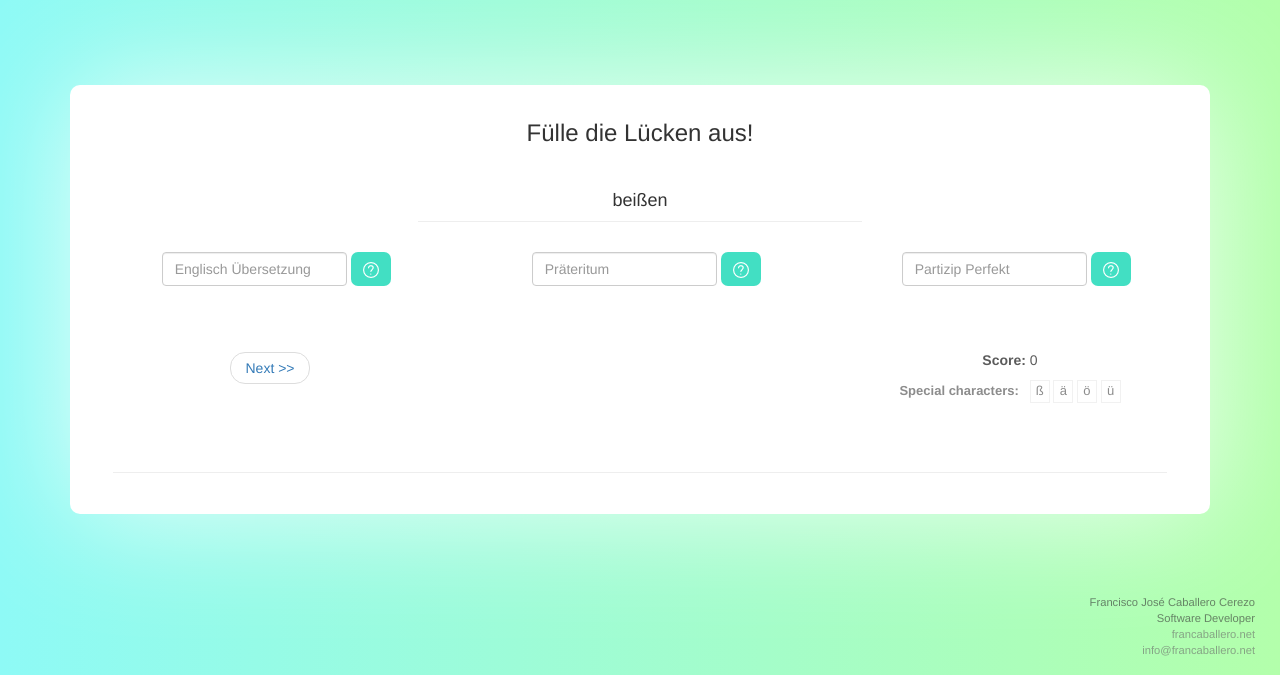
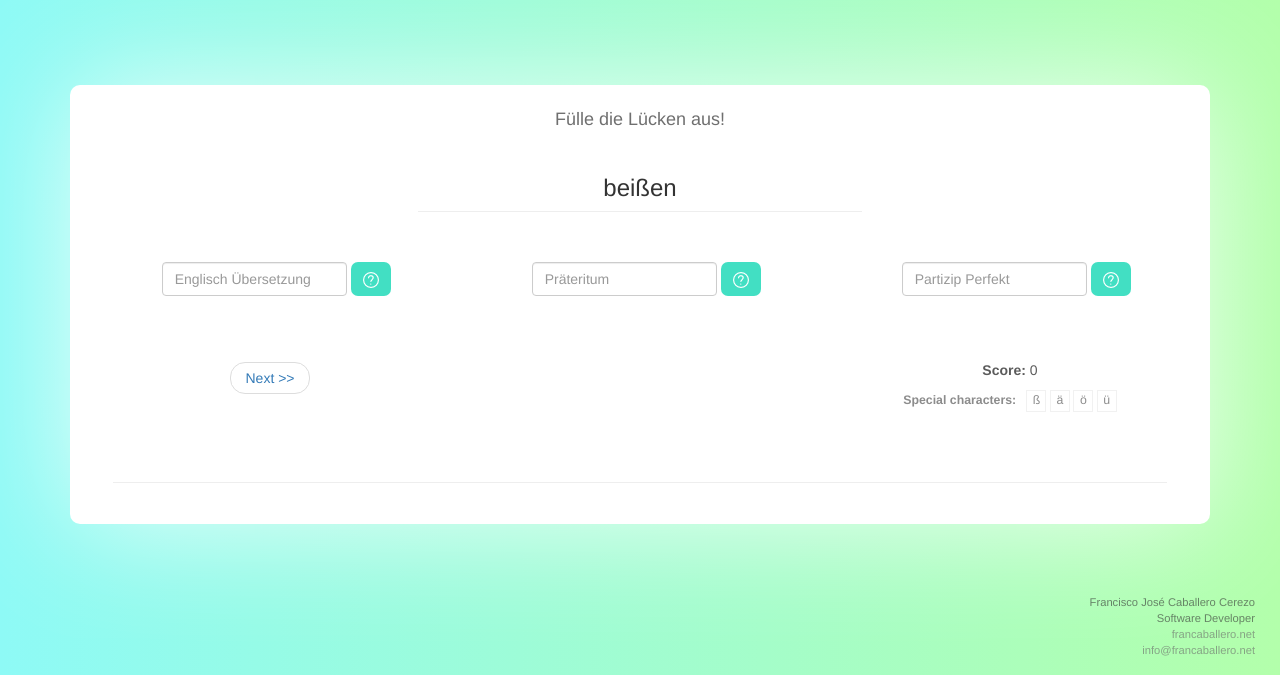
Before and after one commit to francaballero/GermanVerbs, a plain HTML site: page index.html in a window 1280 px wide. Both pictures are taken after a click on the button "Start". Shown: the part 125-800 px from the top of the page. Drawn offline with nearby package versions, Linux system fonts and the light colour scheme.

Commit message:
Accessibility from keyboard improved

```diff
--- a/css/main.css
+++ b/css/main.css
@@ -58,11 +58,12 @@ a:active {
     visibility='hidden';
 }
 
-.btn-white {
-    color: black;
-    float: none;
-    background: red;
-    padding-top: -50px;
+.btn-margin-top {
+    margin-top: 18px;
+}
+
+.btn-solution {
+    margin-left: -26px;
 }
 
 .container {
@@ -176,7 +177,7 @@ header h1 {
 
 .hr-title {
     margin-top: 0;
-    margin-bottom: 0px;
+    margin-bottom: 20px;
     width: 40%;
 }
 
@@ -201,13 +202,18 @@ header h1 {
     clear: both;
 }
 
+.navigation-side ul {
+    min-height: 35px;
+}
+
 .score {
     opacity: .8;
+    padding-bottom: 20px;
 }
 
 .special-characters {
     padding-top: 10px;
-    font-size: .93em;
+    font-size: .88em;
     opacity: .7;
 }
 
@@ -222,8 +228,9 @@ header h1 {
     text-align: center;
 }
 
-.verb h3 {
-    margin-bottom: 25px;
+.verb h4 {
+    margin-bottom: 15px;
+    opacity: .7;
 }
 
 .verbcolumn {
@@ -236,14 +243,6 @@ header h1 {
     min-height: 100%;
 }
 
-.btn-margin-top {
-    margin-top: 18px;
-}
-
-.btn-solution {
-    margin-left: -26px;
-}
-
 .verbs_row {
     height: 90px;
 }
--- a/index.html
+++ b/index.html
@@ -34,13 +34,13 @@
             </div>
 
             <div class="verb" data-ng-show="start">
-                <h3>Fülle die Lücken aus!</h3>
+                <h4>Fülle die Lücken aus!</h4>
 
                 <div data-ng-class="{active: activePage.page == $index,
     inactive: activePage.page != $index}" data-ng-repeat="verb in verbs">
 
                     <div class="col-md-12 col-sm-12 col-xs-12 verbcolumn">
-                        <h4>{{verb[0]}}</h4>
+                        <h3>{{verb[0]}}</h3>
                         <hr class="hr-title">
                         <!-- <input type="text" name="infinitiv" data-ng-model="infinitiv" wj-validation-error="infinitiv != verb[0] ? 'Incorrect! Try again' : ''"/>
                     <span class="error-message" data-ng-show="form.$submitted">
@@ -90,7 +90,7 @@
                             </div>
 
                             <div class="col-md-1 col-sm-1 col-xs-1">
-                                <button type="submit" class="button btn-solution" name="submit" onclick="this.style.visibility='hidden';" data-ng-click="substractScore()"><img src="img/solution.png" alt="?" /></button>
+                                <button type="submit" class="button btn-solution" name="submit" onclick="this.style.visibility='hidden';" data-ng-click="substractScore()" tabindex=-1><img src="img/solution.png" alt="?" /></button>
                             </div>
 
                             <div class="col-md-2 col-sm-2 col-xs-2">
@@ -114,7 +114,7 @@
                             </div>
 
                             <div class="col-md-1 col-sm-1 col-xs-1">
-                                <button type="submit" class="button btn-solution" name="submit" onclick="this.style.visibility='hidden';" data-ng-click="substractScore()"><img src="img/solution.png" alt="?" /></button>
+                                <button type="submit" class="button btn-solution" name="submit" onclick="this.style.visibility='hidden';" data-ng-click="substractScore()" tabindex=-1><img src="img/solution.png" alt="?" /></button>
                             </div>
 
                             <div class="col-md-2 col-sm-2 col-xs-2">
@@ -133,7 +133,7 @@
                     </div>
                     <div class="col-md-4 col-sm-4 col-xs-12">
                     </div>
-                    <div class="col-md-4 col-sm-12 col-xs-12 score btn-margin-top">
+                    <div class="col-md-4 col-sm-12 col-xs-12 score btn-margin-top" tabindex=-1>
                         <b>Score: </b> <span ng-style="customStyle.style"> {{score}}</span>
                         <div class="special-characters">
                             <b>Special characters:</b> &nbsp;
```
Also changed, not shown: css/main.min.css.
